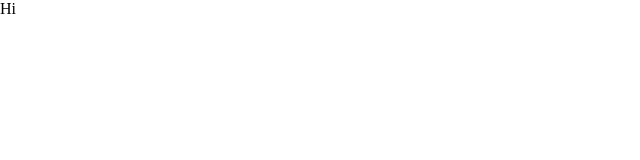
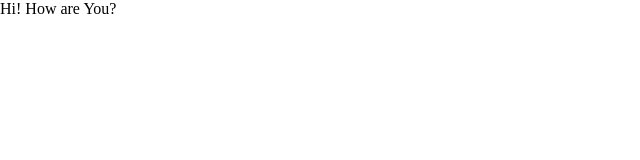
Before and after one commit to cjadame361/My-First-Repo, a website: page Project for Github Lesson/index.html in a window 1280 px wide. Shown: the whole page, without its empty margins (0-640 px from the left). Drawn offline with nearby package versions, Linux system fonts and the light colour scheme.

Commit message:
Update to Index

```diff
--- a/Project for Github Lesson/index.html
+++ b/Project for Github Lesson/index.html
@@ -1,6 +1,11 @@
 <html>
-    <head><link rel="stylesheet" href="https://cdnjs.cloudflare.com/ajax/libs/normalize/8.0.1/normalize.css"></head>
-    <body>
-        Hi
-    </body>
+
+<head>
+    <link rel="stylesheet" href="https://cdnjs.cloudflare.com/ajax/libs/normalize/8.0.1/normalize.css">
+</head>
+
+<body>
+    Hi! How are You?
+</body>
+
 </html>
```
